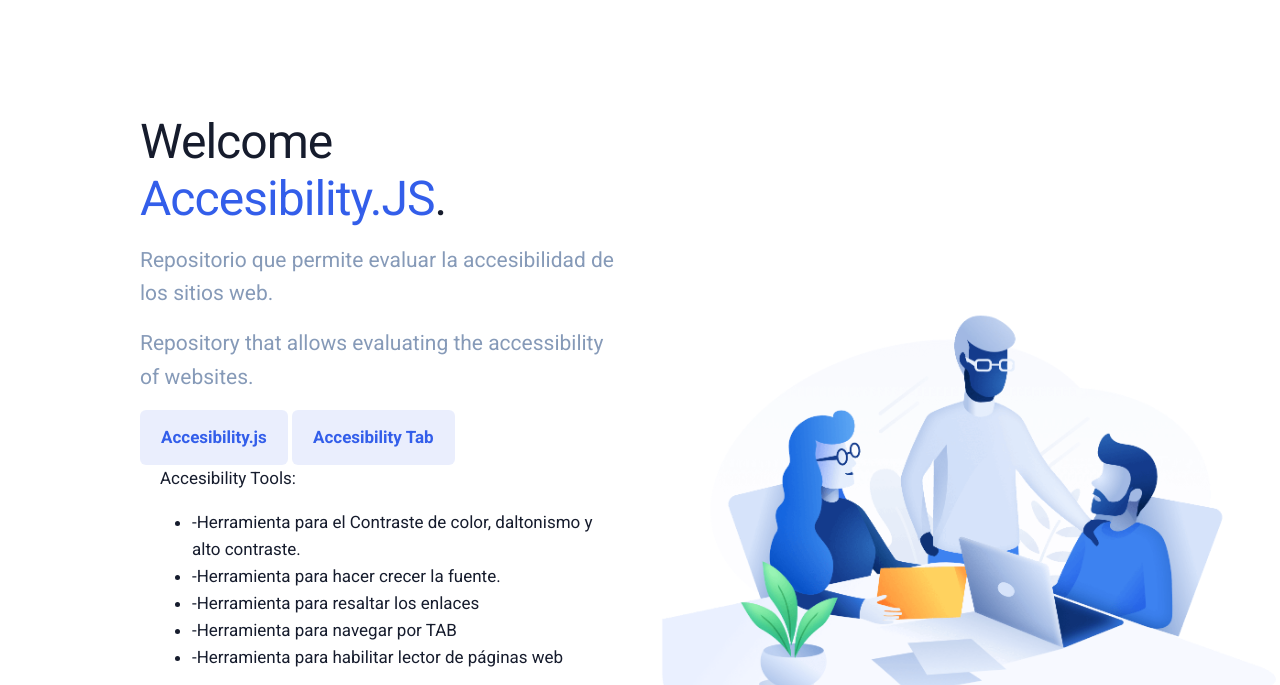
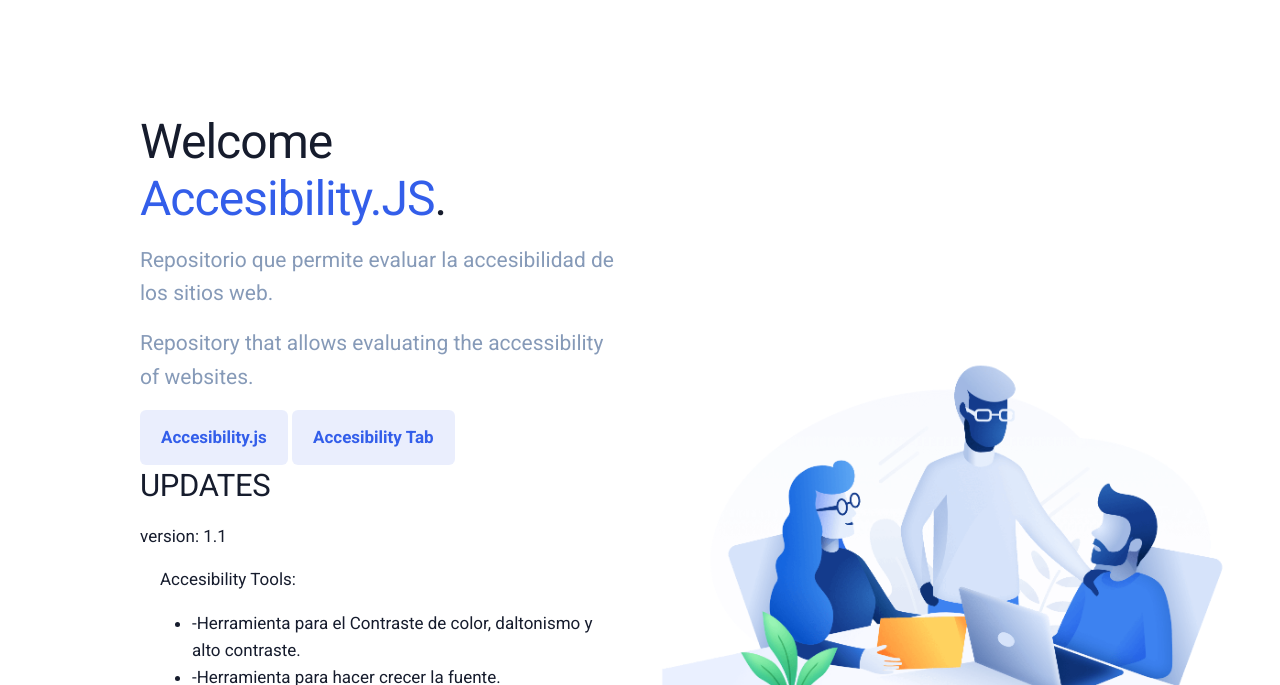
Before and after one commit to vtorresmz/accesibility, a plain HTML site: page index.html in a window 1280 px wide. Shown: the part 115-800 px from the top of the page. Drawn offline with Linux system fonts and the light colour scheme.

Commit message:
update v.1.1
Accesibility Tools:

    -Herramienta para el Contraste de color, daltonismo y alto contraste.
    -Herramienta para hacer crecer la fuente.
    -Herramienta para resaltar los enlaces
    -Herramienta para navegar por TAB
    -Herramienta para habilitar lector de páginas web

    -Tool for Color Contrast, color blindness and high contrast.
    -Tool to grow the source.
    -Tool to highlight links
    -Tool to navigate by TAB
    -Tool to enable web page reader

```diff
--- a/accesibility-tab.js
+++ b/accesibility-tab.js
@@ -1,8 +1,8 @@
 /* Accesibility JS tab
+version: 1.0
 este software esta creado para facilitar las tareas
 de los auditores y personas que auditan sitios web.
 esta es una versión básica de libre uso, que solo debes pegar en la consola del navegador y utilizar.
-version: 0.1
 con esto podrás indentificar el orden de navegación mediante teclado.
 */
 
--- a/index.html
+++ b/index.html
@@ -115,7 +115,8 @@
                                                                 </a>
 
 
-
+                        <h2>UPDATES</h2>
+                        <p>version: 1.1</p>
                         <div class="container">
                             <p>Accesibility Tools:
                                 <p>
```
